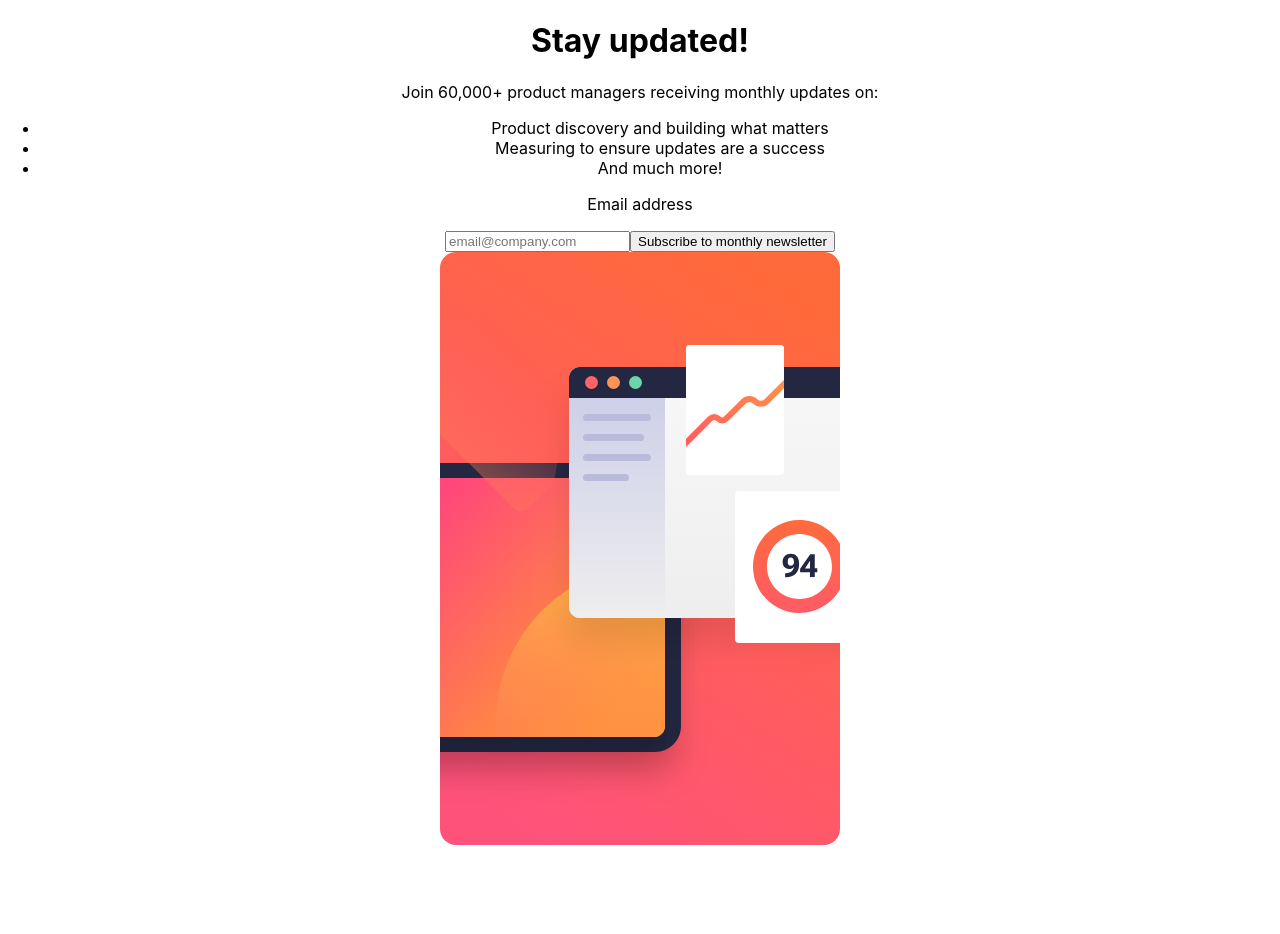
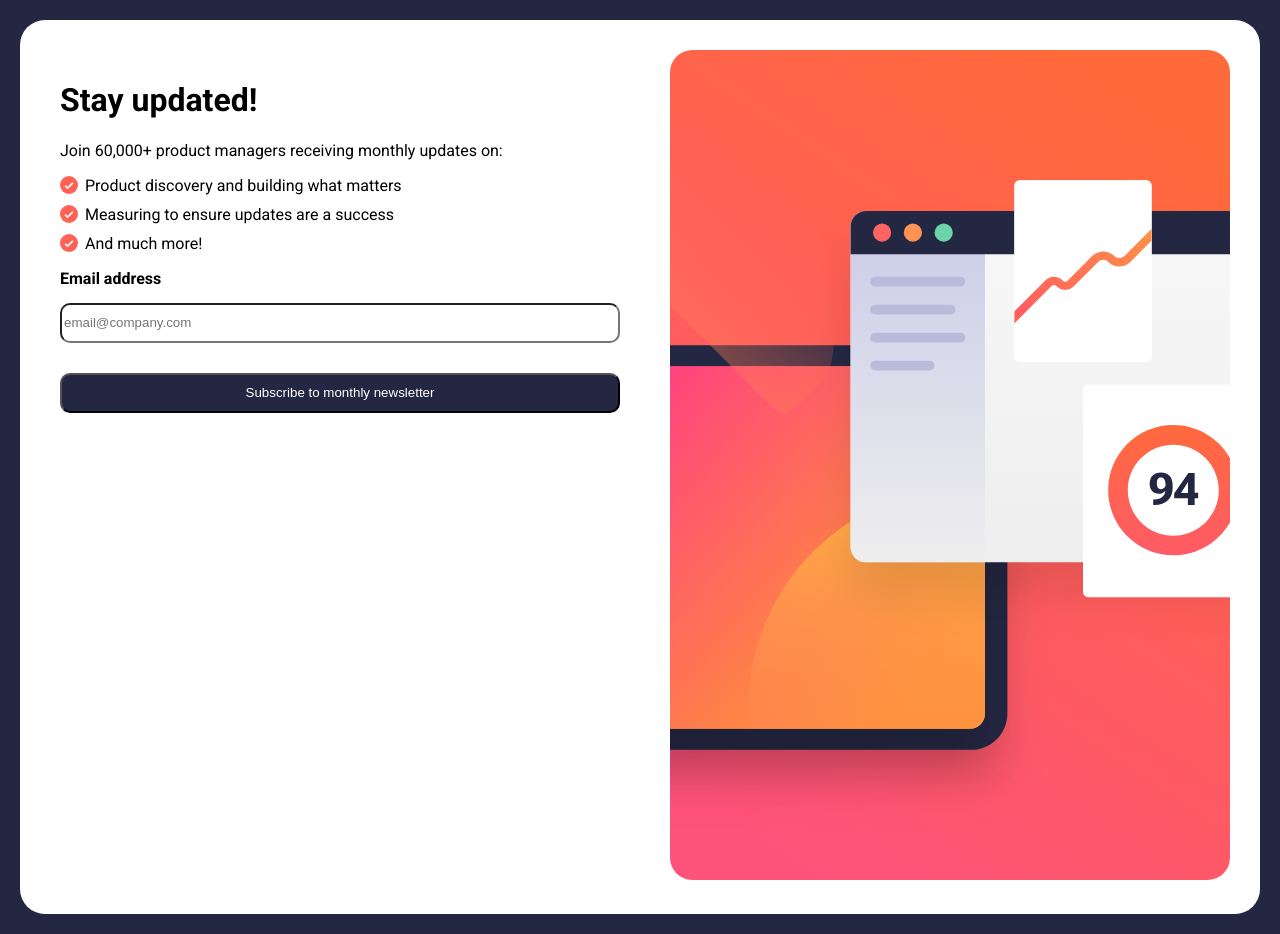
Before and after one commit to builtbyjosh/newsletter-sign-up, a React (Create React App) app: page / in a window 1280 px wide. Before the commit the page ends 849 px from the top, so only its background shows below. Built offline with nearby package versions, Linux system fonts and the light colour scheme.

Commit message:
Most styling and form control

```diff
--- a/package.json
+++ b/package.json
@@ -8,6 +8,7 @@
     "@testing-library/user-event": "^13.5.0",
     "react": "^18.2.0",
     "react-dom": "^18.2.0",
+    "react-hook-form": "^7.45.1",
     "react-scripts": "5.0.1",
     "web-vitals": "^2.1.4"
   },
--- a/src/App.css
+++ b/src/App.css
@@ -1,38 +1,82 @@
 .App {
-  text-align: center;
+  display: flex;
+  font-family: "Roboto";
+  padding: 20px;
+  margin: 20px;
+  border-radius: 25px;
+  background-color: white;
 }
 
-.App-logo {
-  height: 40vmin;
-  pointer-events: none;
+.Info {
+  width: 50%;
+  padding: 20px;
+  padding-right: 40px;
 }
 
-@media (prefers-reduced-motion: no-preference) {
-  .App-logo {
-    animation: App-logo-spin infinite 20s linear;
-  }
+ul {
+  list-style-type: none;
+  padding-left: 0px;
 }
 
-.App-header {
-  background-color: #282c34;
-  min-height: 100vh;
+li {
+  position: relative;
   display: flex;
-  flex-direction: column;
   align-items: center;
-  justify-content: center;
-  font-size: calc(10px + 2vmin);
-  color: white;
+  padding-left: 25px;
+  margin-bottom: 10px;
 }
 
-.App-link {
-  color: #61dafb;
+li::before {
+  content: "";
+  position: absolute;
+  left: 0;
+  top: 50%;
+  transform: translateY(-50%);
+  width: 18px;
+  height: 18px;
+  background-image: url("./images/icon-list.svg");
+  background-repeat: no-repeat;
+  background-size: contain;
 }
 
-@keyframes App-logo-spin {
-  from {
-    transform: rotate(0deg);
-  }
-  to {
-    transform: rotate(360deg);
-  }
+.Info h1 {
+  font-weight: bold;
+  width: 100%;
 }
+
+.InputLabel {
+  display: flex;
+  width: 100%;
+  justify-content: space-between;
+  font-weight: bold;
+  margin-bottom: 10px;
+}
+.errorLabel {
+  margin-left: auto;
+}
+
+.Info input {
+  height: 40px;
+  width: 100%;
+  border-radius: 10px;
+  margin-top: 5px;
+  box-sizing: border-box;
+}
+
+.Info button {
+  background-color: hsl(234, 29%, 20%);
+  color: white;
+  border-radius: 10px;
+  height: 40px;
+  width: 100%;
+  margin-top: 30px;
+}
+
+.Image {
+  width: 50%;
+  padding: 10px;
+}
+.Image img {
+  height: auto;
+  width: 100%;
+}
--- a/src/App.js
+++ b/src/App.js
@@ -1,10 +1,19 @@
 import "./App.css";
 import illistration from "./images/illustration-sign-up-desktop.svg";
-
+import { useForm } from "react-hook-form";
 function App() {
+  const {
+    register,
+    handleSubmit,
+    watch,
+    formState: { errors },
+  } = useForm();
+  const onSubmit = (data) => {
+    console.log(data);
+  };
   return (
     <div className="App">
-      <div>
+      <div className="Info">
         <div>
           <h1>Stay updated!</h1>
           <p>Join 60,000+ product managers receiving monthly updates on:</p>
@@ -15,17 +24,29 @@ function App() {
           </ul>
         </div>
         <div>
-          <p>Email address</p>
-          <input
-            type="text"
-            name="email"
-            id="email"
-            placeholder="email@company.com"
-          />
-          <button type="submit">Subscribe to monthly newsletter</button>
+          <form onSubmit={handleSubmit(onSubmit)}>
+            <div className="InputLabel">
+              <label>Email address</label>
+              {errors.email && (
+                <label className="errorLabel">{errors.email.message}</label>
+              )}
+            </div>
+            <input
+              id="email"
+              placeholder="email@company.com"
+              {...register("email", {
+                required: "required",
+                pattern: {
+                  value: /\S+@\S+\.\S+/,
+                  message: "Entered value does not match email format",
+                },
+              })}
+            />
+            <button type="submit">Subscribe to monthly newsletter</button>
+          </form>
         </div>
       </div>
-      <div>
+      <div className="Image">
         <img src={illistration} />{" "}
       </div>
     </div>
--- a/src/index.css
+++ b/src/index.css
@@ -1,13 +1,14 @@
 body {
   margin: 0;
-  font-family: -apple-system, BlinkMacSystemFont, 'Segoe UI', 'Roboto', 'Oxygen',
-    'Ubuntu', 'Cantarell', 'Fira Sans', 'Droid Sans', 'Helvetica Neue',
+  font-family: -apple-system, BlinkMacSystemFont, "Segoe UI", "Roboto", "Oxygen",
+    "Ubuntu", "Cantarell", "Fira Sans", "Droid Sans", "Helvetica Neue",
     sans-serif;
   -webkit-font-smoothing: antialiased;
   -moz-osx-font-smoothing: grayscale;
+  background-color: hsl(234, 29%, 20%);
 }
 
 code {
-  font-family: source-code-pro, Menlo, Monaco, Consolas, 'Courier New',
+  font-family: source-code-pro, Menlo, Monaco, Consolas, "Courier New",
     monospace;
 }
```
Also changed, not shown: 1 other file (tests, documents, lock files or other folders).
